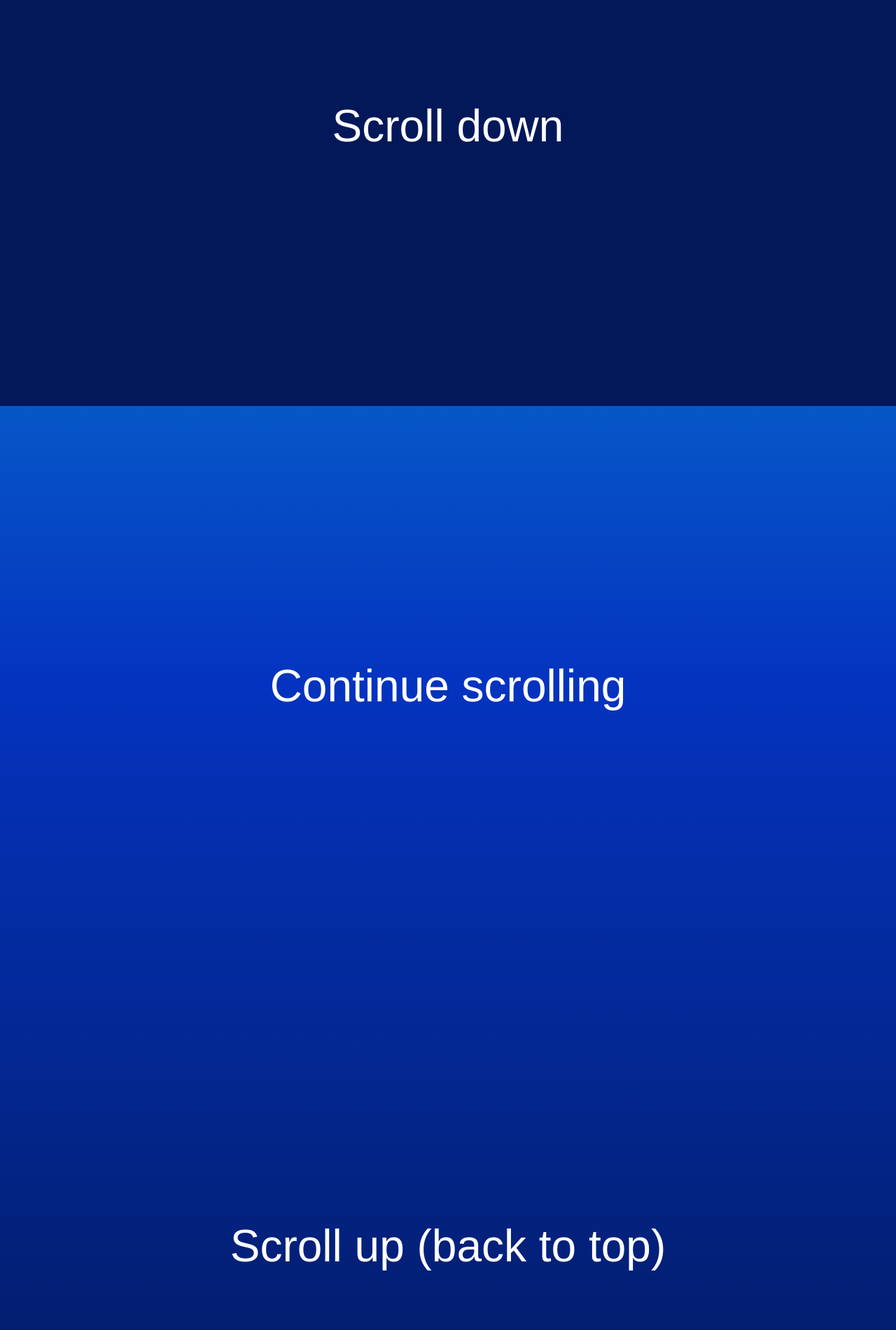
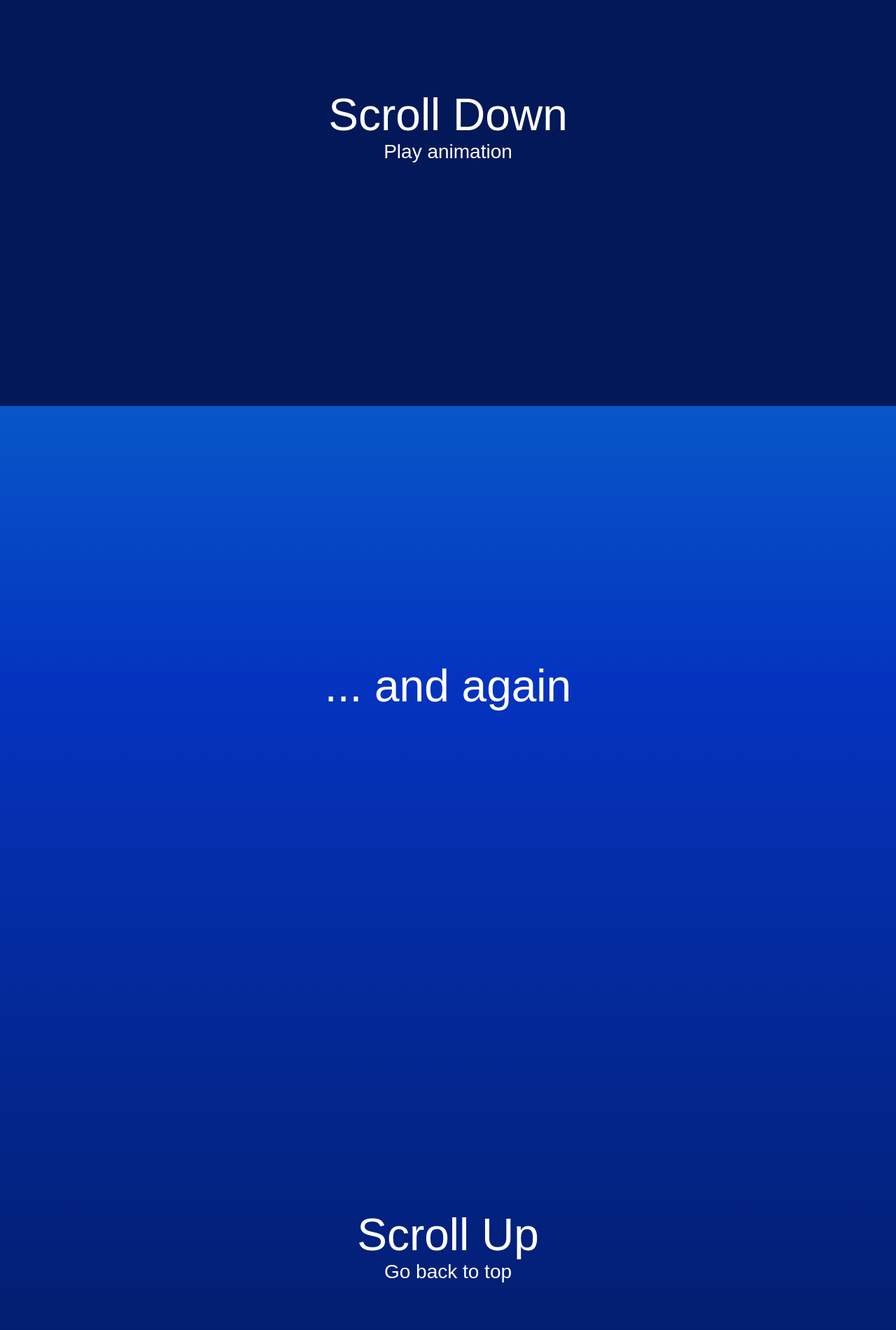
Before and after one commit to dimslaev/wheeler, a website: page example/index.html in a window 1280 px wide. Shown: the part 220-2120 px from the top of the page at 70% size. Drawn offline with Linux system fonts and the light colour scheme; a web font is replaced by a local one.

Commit message:
update text

```diff
--- a/example/index.html
+++ b/example/index.html
@@ -16,16 +16,16 @@
   <body>
     <div class="wrapper">
       <section id="page-1">
-        <h2>Do it again</h2>
+        <h2>Scroll Down Again<small>Go one section down</small></h2>
         <div class="wing left-wing"></div>
         <div class="wing right-wing"></div>
-        <h1>Scroll down</h1>
+        <h1>Scroll Down <small>Play animation</small></h1>
       </section>
       <section id="page-2">
-        <h1>Continue scrolling</h1>
+        <h1>... and again</h1>
       </section>
       <section id="page-3">
-        <h1>Scroll up (back to top)</h1>
+        <h1>Scroll Up <small>Go back to top</small></h1>
       </section>
     </div>
     <script src="../dist/wheeler.min.js"></script>
--- a/example/index.js
+++ b/example/index.js
@@ -32,6 +32,9 @@ window.addEventListener("load", function() {
     wings[1].style.transform = "translateX(0)";
   };
 
+  // Go back to top on page refesh
+  smoothScrollTo("#page-1");
+
   Wheeler.init({
     duration: 600,
     minScrollCount: 0,
@@ -55,8 +58,6 @@ window.addEventListener("load", function() {
           // do nothing
         } else if (scrollCount === 1) {
           page1AnimationReverse();
-        } else if (scrollCount === 2) {
-          smoothScrollTo("#page-1");
         } else {
           smoothScrollTo("#page-" + (scrollCount - 1));
         }
--- a/example/style.css
+++ b/example/style.css
@@ -32,11 +32,21 @@ section h2 {
   margin: 0;
   text-align: center;
 }
+section h1 small,
+section h2 small {
+  font-size: 28px;
+  display: block;
+}
 
 @media (max-width: 768px) {
   section h1,
   section h2 {
     font-size: 42px;
+  }
+
+  section h1 small,
+  section h2 small {
+    font-size: 24px;
   }
 }
 
```
